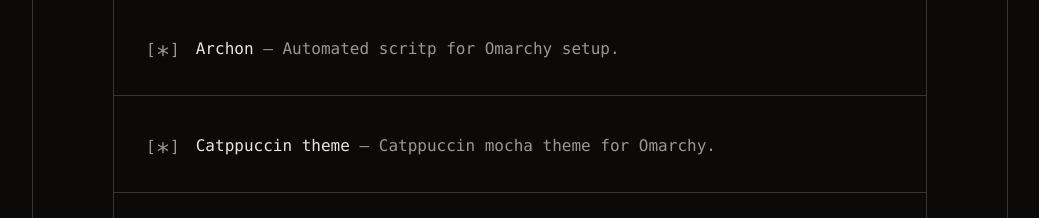
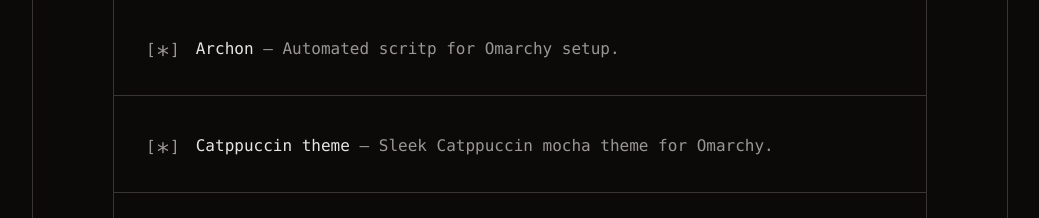
Before and after one commit to ESHAYAT102/portfolio, a React (Vite) app: page / in a window 1280 px wide. Shown: the part 1960-2178 px from the top of the page, without its empty margins (120-1159 px from the left). Built offline with nearby package versions, Linux system fonts and the light colour scheme.

Commit message:
Update Projects.tsx

```diff
--- a/src/sections/Projects.tsx
+++ b/src/sections/Projects.tsx
@@ -17,7 +17,7 @@
     },
     {
       name: "Catppuccin theme",
-      description: "Catppuccin mocha theme for Omarchy.",
+      description: "Sleek Catppuccin mocha theme for Omarchy.",
       link: "https://github.com/ESHAYAT102/omarchy-catppuccin-mocha-theme",
     },
     {
```
